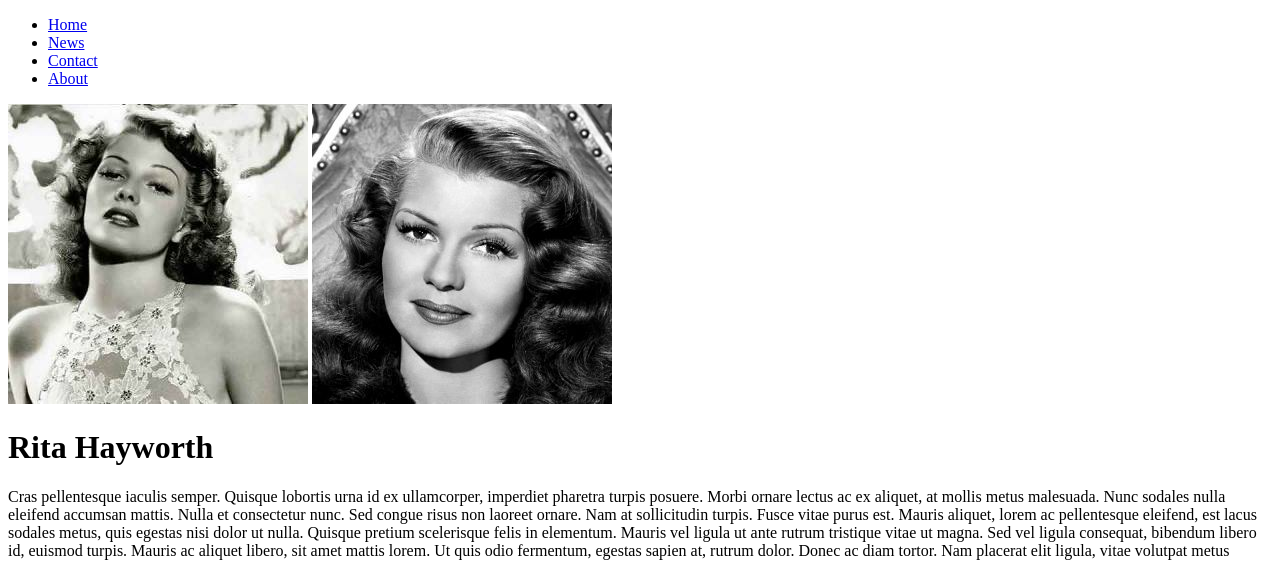
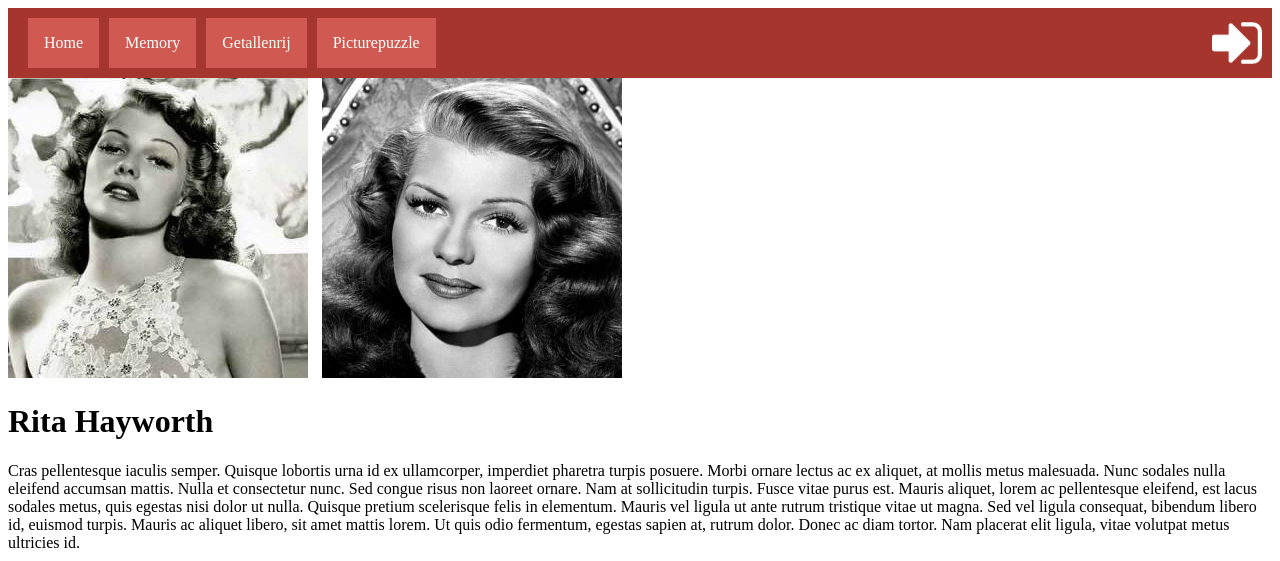
Before and after one commit to rstolker/Challange, a PHP site: page / in a window 1280 px wide. Shown: the top 561 px of the page. Run offline with PHP 8.4, Linux system fonts and the light colour scheme.

Commit message:
opdracht 3
Opdracht 3

```diff
--- a/Index.php
+++ b/Index.php
@@ -13,13 +13,14 @@
 <body>
 
 <ul>
-    <li><a href="#home">Home</a></li>
-    <li><a href="#news">News</a></li>
-    <li><a href="#contact">Contact</a></li>
-    <li><a href="#about">About</a></li>
+    <li><a class="active" href="#home">Home</a></li>
+    <li><a href="#news">Memory</a></li>
+    <li><a href="#contact">Getallenrij</a></li>
+    <li><a href="#about">Picturepuzzle</a></li>
+    <img id="pic" src="img/sign-in.png" alt="Rita_Hayworth">
 </ul>
 
-<img src="img/rita-hayworth-face-shot.jpeg" alt="Rita_Hayworth" >
+<img id="Header_photo" src="img/rita-hayworth-face-shot.jpeg" alt="Rita_Hayworth" >
 <img src="img/Rita_Hayworth-publicity.jpg" alt="Rita_Hayworth" >
 
 <h1>Rita Hayworth</h1>
@@ -47,7 +48,9 @@
         <td>Road to Salina</td>
         <td>Mara</td>
     </tr>
+    <th colspan="3"><a id="footer">Dit is de footer </a></th>
 </table>
+
 
 </body>
 </html>
--- a/css/Index.css
+++ b/css/Index.css
@@ -1,3 +1,54 @@
-table, th, td {
-    border: 1px solid gray;
+table {
+    width: 100%;
+    background-color:  #d05a52;
 }
+
+td {
+    background-color:  #d05a52;
+}
+
+th{
+    background-color:  #a6352d;
+
+}
+
+ul {
+    list-style-type: none;
+    margin: 0;
+    padding: 10px;
+    overflow: hidden;
+    background-color: #a6352d ;
+}
+
+li {
+    float: left;
+}
+
+li a {
+    display: block;
+    color: white;
+    text-align: center;
+    padding: 16px 16px;
+    text-decoration: none;
+}
+
+li{
+    background-color: #d05a52;
+    margin-left: 10px;
+}
+
+#pic{
+    width: 50px;
+    float: right;
+}
+
+#footer {
+    float: left;
+}
+
+h1 {
+    text-decoration-color: #db847d;
+}
+#Header_photo {
+    padding-right: 10px;
+}
```
Also changed, not shown: img/sign-in.png (added).
